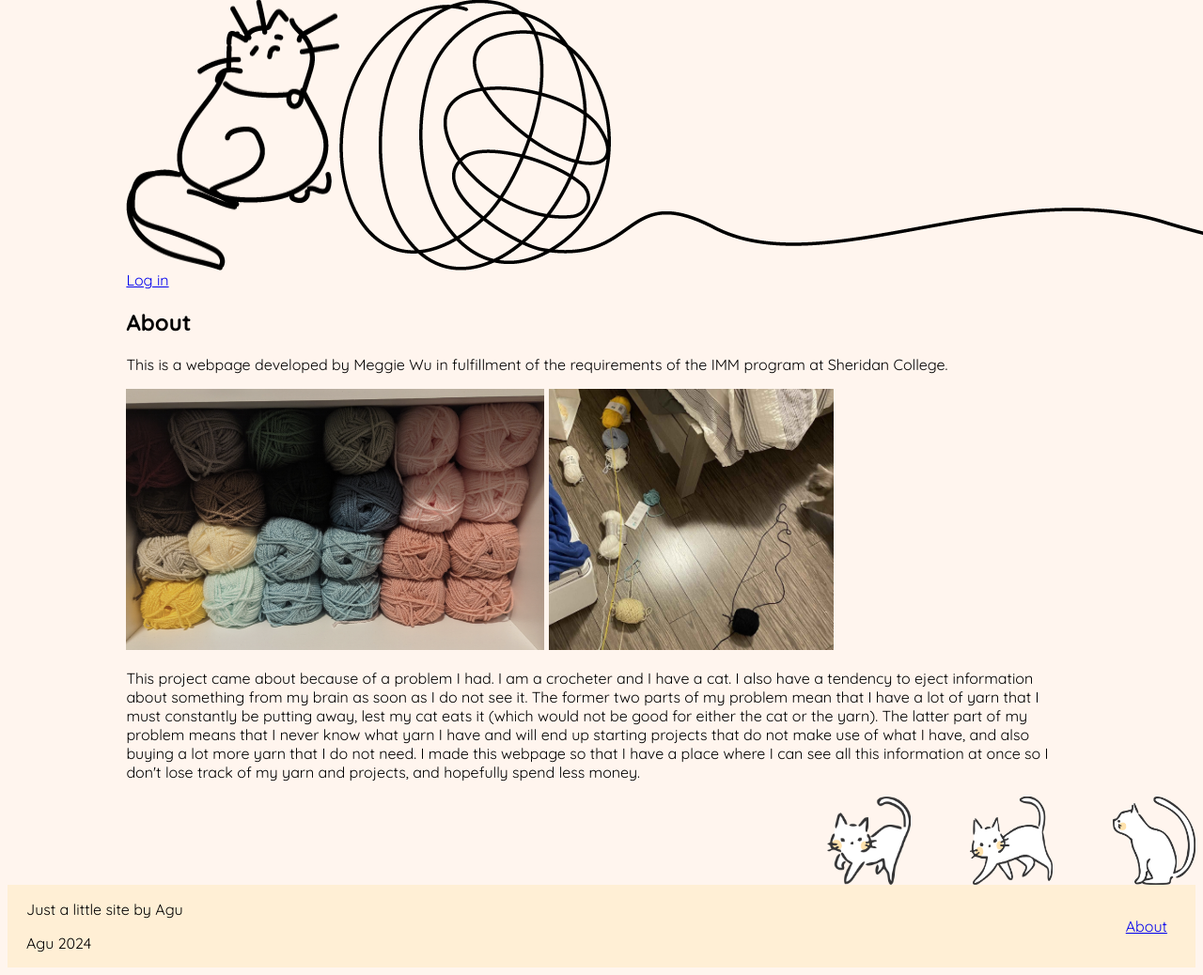
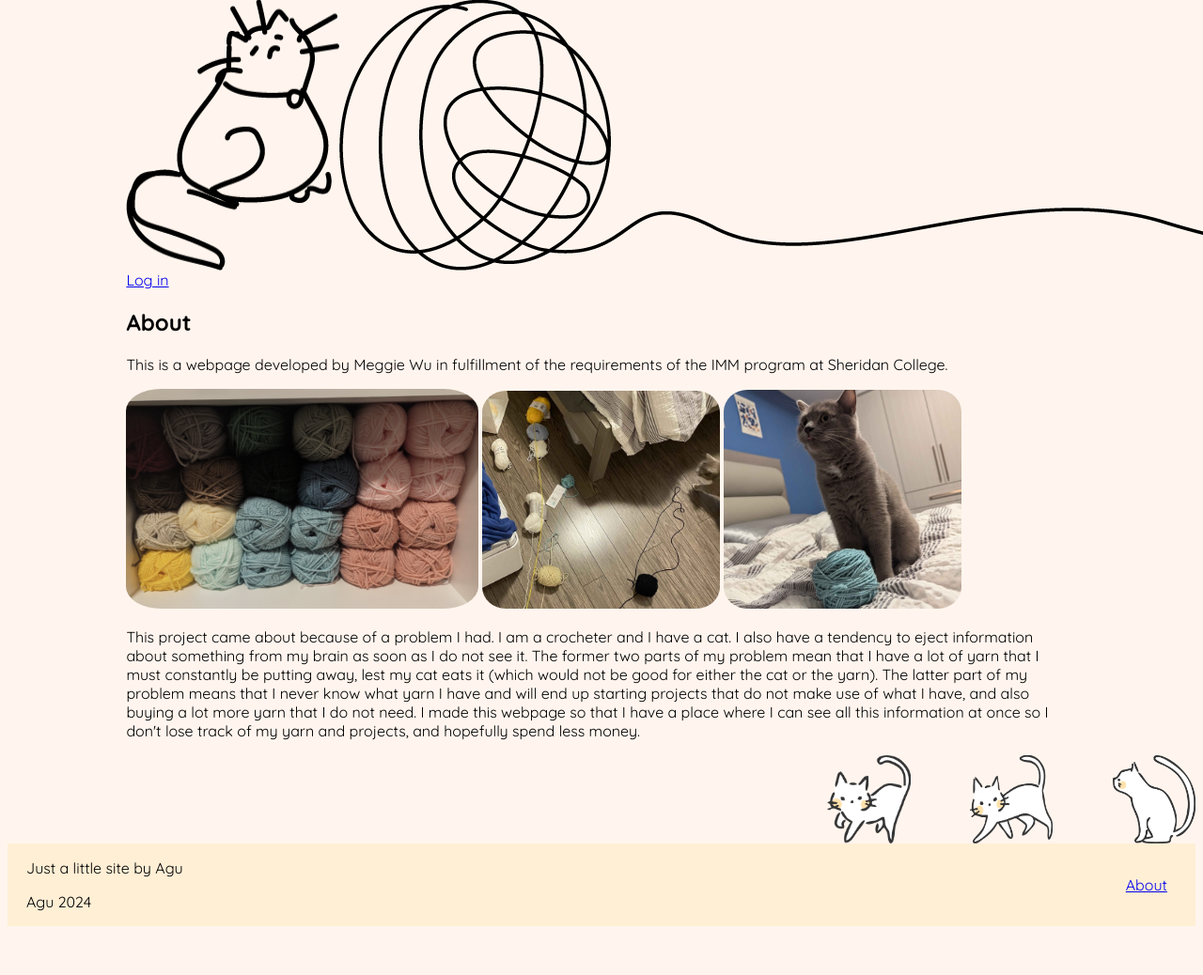
Before and after one commit to wumeg-sher/meggieindividual, a PHP site: page /include/about.php in a window 1280 px wide; the page is wider, and only the part inside the window is pictured. Shown: the part 102-1140 px from the top of that part at 94% size. After the commit the page ends 1088 px from the top of that part, so only its background shows below. Run offline with PHP 8.4, Linux system fonts and the light colour scheme.

Commit message:
small fixes

```diff
--- a/include/about.php
+++ b/include/about.php
@@ -11,6 +11,7 @@ include("../include/menu.php");
 
     <img class="aboutImgs" id="shelfimg" src="../assets/yarnshelf.png">
     <img class="aboutImgs" src="../assets/criminal.jpg">
+    <img class="aboutImgs" src="../assets/cheem.jpg">
     <p>This project came about because of a problem I had. I am a crocheter and I have a cat.
         I also have a tendency to eject information about something from my brain as
         soon as I do not see it. The former two parts of my problem mean that I have a lot of yarn that I
--- a/include/access-denied.php
+++ b/include/access-denied.php
@@ -1,4 +1,4 @@
-<img src="../assets/duck.png">
+<img id="duck" src="../assets/duck.png">
     <p>This page is protected by Mister Duck.</p>
     <h1>Access denied, please log in to see this page<h1>
     <article>
@@ -8,3 +8,7 @@
         <p>Or else Mister Duck will get you.</p>
 
     </article>
+
+    <?php
+    include ("../include/footer.php");
+    ?>
--- a/main.css
+++ b/main.css
@@ -1,3 +1,4 @@
+/* main display */
 body {
   font-family: "Quicksand", "sans-serif";
 
@@ -11,6 +12,8 @@ content{
   margin-left: 10%;
   margin-right: 10%;
 }
+
+
 
 /*header/footer items */
 #menupics {
@@ -51,7 +54,13 @@ content{
 .title{
   padding: 5px;
 }
+
+#duck{
+  width: 150px;
+  height: 150px;
+}
 /* end header/footer items */
+
 
 
 /* form items */
@@ -124,13 +133,14 @@ input[type="submit"]:hover {
 
 /* about images */
 .aboutImgs{
-  width: 30%;
-  height: 30%;
+  width: 25%;
+  height: 25%;
+  border-radius: 10%;
 }
 
 #shelfimg{
-  width: 44%;
-  height: 44%;
+  width: 37%;
+  height: 37%;
 }
 /* about images end */
 
@@ -157,7 +167,7 @@ input[type="submit"]:hover {
 /* end tables */
 
 
-
+/* users formatting*/
 ul {
   background-color: white;
   border-radius: 10px;
--- a/php/delete-confirmationProject.php
+++ b/php/delete-confirmationProject.php
@@ -38,7 +38,7 @@ $stmt->execute();
     <?php } ?>
 
 
-    <form action="home.php" method="">
+    <form action="project-page.php" method="">
         <input type= "submit" value="NO">
     </form>
     <form action="delete-project.php" method="POST">
--- a/php/insert-newYarn.php
+++ b/php/insert-newYarn.php
@@ -20,7 +20,6 @@ if(isset($_SESSION['loggedIn']) && $_SESSION['loggedIn']==true ){
 <button onclick="location.href ='home.php';" class="menuButton">Back</button>
 </article>
 <br>
-<button id="target">Animate</button>
 
 <p id="outputElement"></p>
 
```
Also changed, not shown: assets/cheem.jpg (added).
